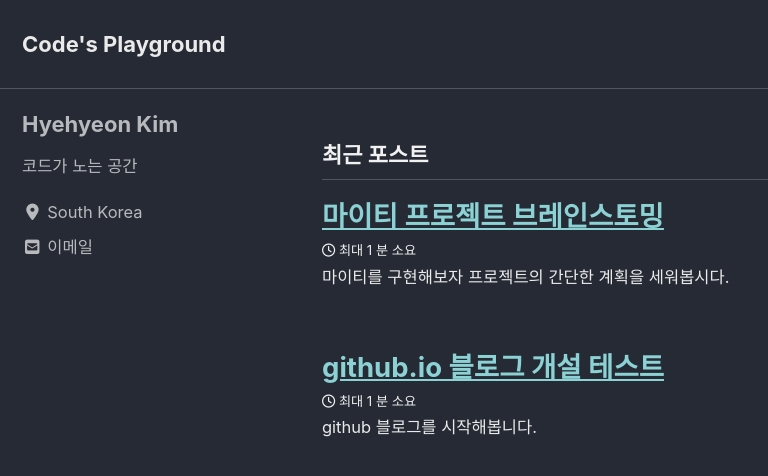
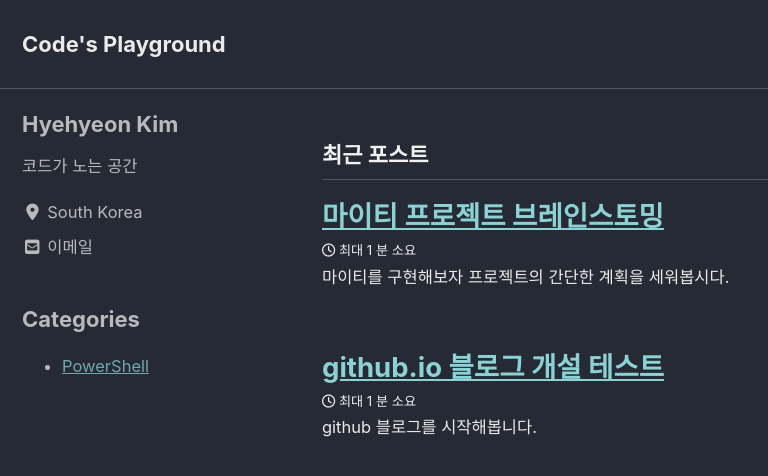
Before and after one commit to kippem9088/kippem9088.github.io, a Jekyll site: the page built from index.html, in a window 1280 px wide and 900 px high. Shown: the top 476 px of the window, without its empty margins (0-768 px from the left). Built offline with Jekyll 4.4.1, drawn with Linux system fonts in a browser that asks for light colours; cached includes are drawn as plain includes; nearby versions of some CDN libraries; some web fonts are replaced; the list of posts is cut into pages by our own code.

Commit message:
좌측의 Profile 밑에 Categories를 출력
Categories 밑에 ul로 현재 Category 목록이 보이도록 함. 테스트용으로 PowerShell 카테고리 생성

```diff
--- a/_includes/author-profile.html
+++ b/_includes/author-profile.html
@@ -260,4 +260,19 @@
       {% include author-profile-custom-links.html %}
     </ul>
   </div>
+
+  <div class="site-category">
+    <h3>Categories</h3>
+    <ul>
+      {% assign pages_list = site.pages %}
+      {% for node in pages_list %}
+        {% if node.title != null %}
+          {% if node.layout == "category" %}
+            <li><a class="category-link {% if page.url == node.url %} active{% endif %}"
+            href="{{ site.baseurl }}{{ node.url }}">{{ node.title }}</a></li>
+          {% endif %}
+        {% endif %}
+      {% endfor %}
+    </ul>
+  </div>
 </div>
--- /dev/null
+++ b/category/Powershell.md
@@ -0,0 +1,4 @@
+---
+layout: category
+title: PowerShell
+---
```
Also changed, not shown: _layouts/category.html (+16 -0 lines).
